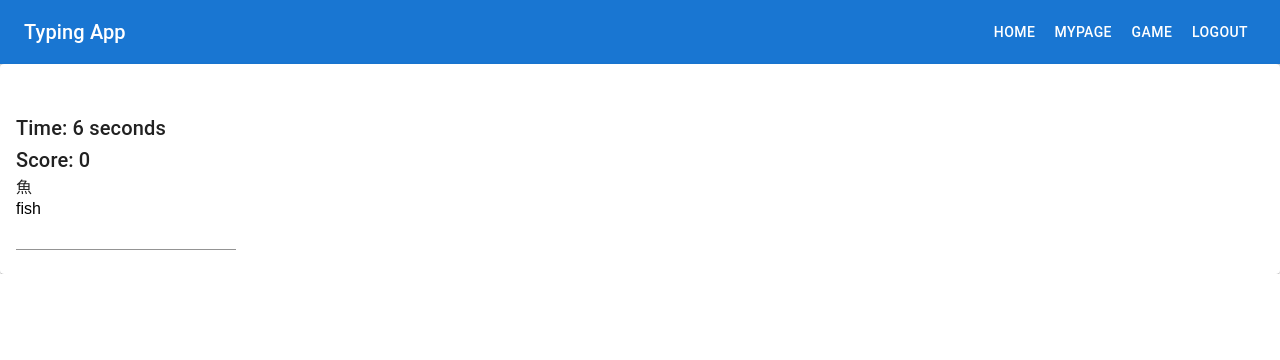
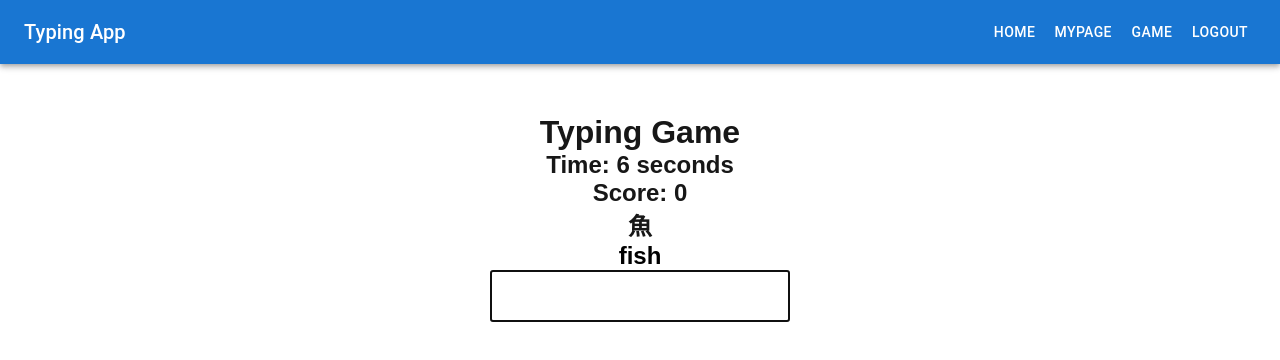
Before and after one commit to ryolingo/TOEIC-Typing-Game, a Next.js app: page /Game in a window 1280 px wide. Shown: the top 360 px of the page. Built offline with nearby package versions, Linux system fonts and the light colour scheme; no server answers; sample sign-in values are in the browser's storage.

Commit message:
メタデータと間違えた単語の取得

```diff
--- a/src/app/Game/page.tsx
+++ b/src/app/Game/page.tsx
@@ -2,91 +2,88 @@
 import { useRouter, useSearchParams } from "next/navigation";
 import React, { useState, useEffect, useRef } from "react";
 import { wordsList } from "../conponents/WordList";
-import { addDoc, collection } from "firebase/firestore";
-import { auth, db } from "@/firebase/firebase";
+import { addDoc, collection, doc, setDoc } from "firebase/firestore"; // 修正: setDocをインポート
+import { db, auth } from "@/firebase/firebase"; // authを追加してFirebase Authenticationをインポート
 import { v4 as uuidv4 } from "uuid";
-import {
-  Card,
-  CardHeader,
-  Typography,
-  CardContent,
-  Input,
-} from "@mui/material";
+import { onAuthStateChanged } from "firebase/auth";
 
 const TypingGame = () => {
-  // ゲームの状態
+  const [gameId] = useState(uuidv4());
   const [userId, setUserId] = useState<string | null>(null);
-  const [gameId] = useState(uuidv4());
+  const [loading, setLoading] = useState(true);
   const [word, setWord] = useState("");
   const searchParams = useSearchParams();
   const [meaning, setMeaning] = useState("");
-  const [userInput, setUserInput] = useState(""); // ユーザーの入力
-  const [score, setScore] = useState(0); // スコア管理
-  const [timer, setTimer] = useState(60); // タイマーを60秒に設定
-  const level = searchParams.get("level") || "easy";
+  const [userInput, setUserInput] = useState("");
+  const [score, setScore] = useState(0);
+  const [timer, setTimer] = useState(60);
   const [mistyped, setMistyped] = useState(false);
-  const [gameOver, setGameOver] = useState(false);
+  const [gameOver, setgameOver] = useState(false);
   const router = useRouter();
   const inputRef = useRef<HTMLInputElement>(null);
-  const scoreRef = useRef(score);
-  const currentUserr = auth.currentUser;
+  const level = searchParams.get("level") || "easy";
 
+  // Firebase Authenticationでログイン状態を監視してuserIdを設定
   useEffect(() => {
-    const unsubscribe = auth.onAuthStateChanged((user) => {
+    const unsubscribe = onAuthStateChanged(auth, (user) => {
       if (user) {
-        setUserId(user.uid);
+        setUserId(user.uid); // ログインしている場合にuserIdを設定
       } else {
-        router.push("/login"); // 未ログインの場合、ログインページにリダイレクト
+        router.push("/login"); // 未ログイン時はログインページにリダイレクト
       }
+      setLoading(false); // ローディングを終了
     });
-
     return () => unsubscribe();
   }, [router]);
 
-  const getLevelWords = () => {
-    return wordsList[level as keyof typeof wordsList] || wordsList.easy;
+  const saveGameData = async (finalScore: number) => {
+    if (!userId) return;
+    try {
+      const gameRef = doc(db, "GameData", gameId);
+      await setDoc(gameRef, {
+        userId,
+        gameId,
+        score: finalScore,
+        level,
+        timestamp: new Date(),
+      });
+      console.log("Game metadata saved successfully with gameId: ", gameId);
+      console.log(userId);
+    } catch (e) {
+      console.error("Error adding game data: ", e);
+      console.log(userId);
+    }
+  };
+  const saveIncorrectWord = async (
+    word: string,
+    meaning: string,
+    score: number
+  ) => {
+    if (!userId) return;
+    try {
+      const gameRef = doc(db, "GameData", gameId);
+      const incorrectWordsRef = collection(gameRef, "incorrectWords");
+      await addDoc(incorrectWordsRef, {
+        word,
+        meaning,
+        score,
+        timestamp: new Date(),
+        userId,
+      });
+      console.log("Incorrect word saved successfully for gameId: ", gameId);
+    } catch (e) {
+      console.error("Error adding document: ", e);
+    }
   };
 
-  // ランダムな単語を設定する関数
   const setRandomWord = () => {
-    const levelWords = getLevelWords();
+    const levelWords =
+      wordsList[level as keyof typeof wordsList] || wordsList.easy;
     const randomIndex = Math.floor(Math.random() * levelWords.length);
     const randomWord = levelWords[randomIndex];
     setWord(randomWord.word);
     setMeaning(randomWord.meaning);
-    setUserInput(""); // 新しい単語が出たら入力をクリア
-    setMistyped(false); // ミスタイプフラグをリセット
-  };
-
-  // 間違えた単語を保存する関数
-  const saveIncorrectWord = async (word: string) => {
-    try {
-      await addDoc(collection(db, "incorrectWords"), {
-        userId,
-        word,
-        meaning,
-        gameId, // gameIdを保存
-        level, // levelも保存
-        timestamp: new Date(),
-      });
-    } catch (e) {
-      console.error("Error adding incorrect word: ", e);
-    }
-  };
-
-  // ゲームのメタデータを保存する関数
-  const saveGameData = async () => {
-    try {
-      await addDoc(collection(db, "GameData"), {
-        userId,
-        gameId,
-        level,
-        score, // スコアはuseRefで管理しているスコアを保存
-        timestamp: new Date(),
-      });
-    } catch (e) {
-      console.error("Error adding game data: ", e);
-    }
+    setUserInput("");
   };
 
   const handleInputChange = (e: React.ChangeEvent<HTMLInputElement>) => {
@@ -95,7 +92,9 @@ const TypingGame = () => {
 
     if (!mistyped && value !== word.slice(0, value.length)) {
       setMistyped(true);
-      saveIncorrectWord(word);
+      saveIncorrectWord(word, meaning, score); // 間違えた単語を保存
+      console.log("Incorrect word saved: ", word);
+      setMistyped(false); // 新しい単語を設定するたびにmistypedフラグをリセット
     }
 
     if (value === word) {
@@ -105,77 +104,65 @@ const TypingGame = () => {
     }
   };
 
-  //単語の表示を作成（正解した部分は強調）
-  const renderWord = () => {
-    return word.split("").map((char, index) => {
-      let color = "black"; // デフォルトは黒
-      if (index < userInput.length) {
-        color = char === userInput[index] ? "green" : "red"; // 正解は緑、不正解は赤
-      }
-      return (
-        <span key={index} style={{ color }}>
-          {char}
-        </span>
-      );
-    });
-  };
+  const scoreRef = useRef(score);
 
   useEffect(() => {
     setRandomWord();
+
     if (inputRef.current) {
-      inputRef.current.focus(); // ページが読み込まれたときに自動でフォーカス
+      inputRef.current.focus();
     }
 
     const interval = setInterval(() => {
       setTimer((prev) => {
         if (prev <= 1) {
-          clearInterval(interval); // タイマーを停止
-          setGameOver(true);
-          return prev;
+          clearInterval(interval);
+          setgameOver(true);
+          saveGameData(scoreRef.current); // タイマー終了時に最終スコアを保存
+
+          alert("Finish!");
+          router.push(`/Result?score=${scoreRef.current}&gameId=${gameId}`);
         }
         return prev - 1;
       });
-    }, 100); // タイマーを1秒に設定
+    }, 100); // 1秒ごとにタイマーを減少
 
     return () => clearInterval(interval);
-  }, []);
+  }, [userId]);
 
-  // タイマーが0になった時にページ遷移
   useEffect(() => {
-    if (gameOver) {
-      saveGameData(); // ゲームデータを保存
-      router.push(`/Result?score=${score}&gameId=${gameId}&level=${level}`);
-    }
-  }, [gameOver, router, scoreRef, gameId, level]);
+    scoreRef.current = score;
+  }, [score]);
 
   return (
-    <div className="flex justify-center items-center min-h-screen bg-gray-100">
-      <Card className="w-full max-w-md">
-        <CardHeader>
-          <Typography variant="h4" className="text-center">
-            Typing Game
-          </Typography>
-        </CardHeader>
-        <CardContent>
-          <Typography variant="h6" className="text-center mb-4">
-            Time: {timer} seconds
-          </Typography>
-          <Typography variant="h6" className="text-center mb-4">
-            Score: {score}
-          </Typography>
-          <Typography variant="body1" className="text-center mb-4">
-            {meaning}
-          </Typography>
-          <div className="text-center mb-4">{renderWord()}</div>
-          <Input
-            ref={inputRef}
-            value={userInput}
-            onChange={handleInputChange}
-            className="w-full p-2 text-lg"
-            disabled={timer === 0}
-          />
-        </CardContent>
-      </Card>
+    <div style={{ textAlign: "center", marginTop: "50px" }}>
+      <h1>Typing Game</h1>
+      <h2>Time: {timer} seconds</h2>
+      <h2>Score: {score}</h2>
+      <h2>
+        <p>{meaning}</p>
+        <div>
+          {word.split("").map((char, index) => {
+            let color = "black";
+            if (index < userInput.length) {
+              color = char === userInput[index] ? "green" : "red";
+            }
+            return (
+              <span key={index} style={{ color }}>
+                {char}
+              </span>
+            );
+          })}
+        </div>
+      </h2>
+      <input
+        ref={inputRef}
+        type="text"
+        value={userInput}
+        onChange={handleInputChange}
+        style={{ fontSize: "24px", padding: "10px", width: "300px" }}
+        disabled={timer === 0}
+      />
     </div>
   );
 };
```
